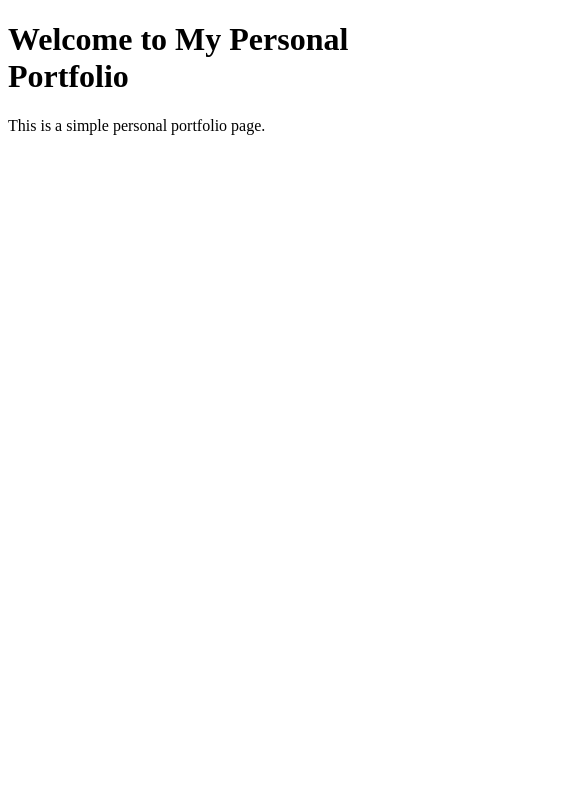
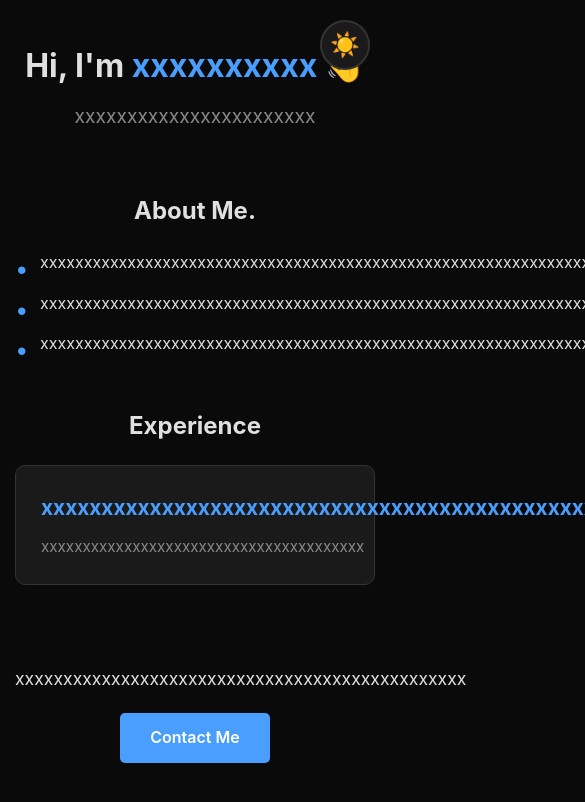
Before and after one commit to subhamsharrma/Portfolio, a plain HTML site: page index.html in a window 390 px wide. Shown: the top 802 px of the page, 585 px wide, since content can reach past the window. Drawn offline with Linux system fonts and the light colour scheme.

Commit message:
add html and css

```diff
--- a/index.html
+++ b/index.html
@@ -1,13 +1,53 @@
 <!DOCTYPE html>
 <html lang="en">
 <head>
-  <meta charset="UTF-8">
-  <meta name="viewport" content="width=device-width, initial-scale=1.0">
-  <title>Document</title>
+    <meta charset="UTF-8">
+    <meta name="viewport" content="width=device-width, initial-scale=1.0">
+    <title>Pankaj Kumar - Portfolio</title>
+    <link rel="stylesheet" href="style.css">
 </head>
 <body>
-  <h1>Welcome to My Personal Portfolio</h1>
-  <p>This is a simple personal portfolio page.</p>
+    <div class="toggle-btn" id="toggleBtn">☀️</div>
 
+    <div class="container">
+        <header>
+            <h1>Hi, I'm <span class="highlight">xxxxxxxxxx</span> 👋</h1>
+            <p class="subtitle">xxxxxxxxxxxxxxxxxxxxxxx</p>
+        </header>
+
+        <section class="about">
+            <h2>About Me.</h2>
+            <ul>
+                <li>xxxxxxxxxxxxxxxxxxxxxxxxxxxxxxxxxxxxxxxxxxxxxxxxxxxxxxxxxxxxxxxxxxxxxxxxxxxxxxxxxxxxxxxxxxxxxxxxxxxxxxxxxxxxxxxxx</li>
+                <li>xxxxxxxxxxxxxxxxxxxxxxxxxxxxxxxxxxxxxxxxxxxxxxxxxxxxxxxxxxxxxxxxxxxxxxxxxxxxxxxxxxxxxxxxxxxxxxxxxxxxxxxxxxxxxxxxx</li>
+                <li>xxxxxxxxxxxxxxxxxxxxxxxxxxxxxxxxxxxxxxxxxxxxxxxxxxxxxxxxxxxxxxxxxxxxxxxxxxxxxxxxxxxxxxxxxxxxxxxxxxxxxxxxxxxxxxxxx</li>
+            </ul>
+        </section>
+
+        <section class="experience">
+            <h2>Experience</h2>
+            <div class="experience-item">
+                <h3>xxxxxxxxxxxxxxxxxxxxxxxxxxxxxxxxxxxxxxxxxxxxxxxxxx</h3>
+                <p class="date">xxxxxxxxxxxxxxxxxxxxxxxxxxxxxxxxxxxxxxx</p>
+            </div>
+        </section>
+
+        <footer id="contact">
+            <p>xxxxxxxxxxxxxxxxxxxxxxxxxxxxxxxxxxxxxxxxxxxxxxx</p>
+            <a href="mailto:pankaj@example.com" class="contact-btn">Contact Me</a>
+        </footer>
+    </div>
+
+    <script>
+        const toggleBtn = document.getElementById('toggleBtn');
+        const body = document.body;
+        let isDark = true;
+
+        toggleBtn.addEventListener('click', () => {
+            isDark = !isDark;
+            body.classList.toggle('light-mode');
+            toggleBtn.textContent = isDark ? '☀️' : '🌙';
+        });
+    </script>
 </body>
 </html>
--- a/style.css
+++ b/style.css
@@ -1,73 +1,222 @@
-/* Reset some default spacing */
 * {
-  margin: 0;
-  padding: 0;
-  box-sizing: border-box;
+    margin: 0;
+    padding: 0;
+    box-sizing: border-box;
 }
 
 body {
-  font-family: Arial, sans-serif;
+    font-family: -apple-system, BlinkMacSystemFont, 'Segoe UI', Roboto, Oxygen, Ubuntu, Cantarell, sans-serif;
+    background-color: #0a0a0a;
+    color: #e0e0e0;
+    line-height: 1.6;
+    transition: all 0.3s ease;
+    min-height: 100vh;
 }
 
-.navbar {
-  display: flex;
-  justify-content: space-between;
-  align-items: center;
-  padding: 16px 40px;
-  background: linear-gradient(to right, #f7fafe, #ffffff);
-  box-shadow: 0 1px 4px rgba(0, 0, 0, 0.05);
+body.light-mode {
+    background-color: #f5f5f5;
+    color: #1a1a1a;
 }
 
-.logo {
-  font-size: 20px;
-  font-weight: bold;
-  color: #1a2b49;
+.container {
+    max-width: 800px;
+    margin: 0 auto;
+    padding: 60px 20px;
+    text-align: center;
 }
 
-.nav-links a {
-  margin-left: 20px;
-  text-decoration: none;
-  color: #333;
-  font-size: 14px;
+.toggle-btn {
+    position: fixed;
+    top: 20px;
+    right: 20px;
+    width: 50px;
+    height: 50px;
+    background-color: #1a1a1a;
+    border: 2px solid #333;
+    border-radius: 50%;
+    display: flex;
+    align-items: center;
+    justify-content: center;
+    font-size: 24px;
+    cursor: pointer;
+    transition: all 0.3s ease;
+    z-index: 1000;
 }
 
-.nav-links .btn {
-  background-color: #1a73e8;
-  color: white;
-  padding: 8px 16px;
-  border-radius: 8px;
-  font-weight: bold;
-  transition: background-color 0.3s;
+.light-mode .toggle-btn {
+    background-color: #fff;
+    border-color: #ddd;
 }
 
-.nav-links .btn:hover {
-  background-color: #1669d3;
+.toggle-btn:hover {
+    transform: scale(1.1);
+    box-shadow: 0 5px 15px rgba(255, 255, 255, 0.3);
 }
-.starcomponent {
-    margin-top: 50px;
-    width: 100%;
-    border: #1669d3 2px solid;
 
-    font-size: 20px;
-    justify-content: center;
-    align-items: center;
-    display: flex;
-    /* background-color: red; */
+.light-mode .toggle-btn:hover {
+    box-shadow: 0 5px 15px rgba(0, 0, 0, 0.2);
 }
-.paragraph {
-  font-size: 16px;
-  line-height: 1.6;
-  color: #555;
-  margin: 20px 0;
+
+header {
+    margin-bottom: 60px;
 }
-.tag {
-    justify-content: center;
-    align-items: center;
-    display: flex;
-    background-color: #e0f7fa;
-    color: black;
-    padding: 5px 10px;
-    border-radius: 12px;
-    font-size: 40px;
-    margin-right: 8px;
+
+h1 {
+    font-size: 2.5rem;
+    margin-bottom: 10px;
 }
+
+.highlight {
+    color: #4a9eff;
+}
+
+.light-mode .highlight {
+    color: #0066cc;
+}
+
+.subtitle {
+    font-size: 1.2rem;
+    color: #888;
+}
+
+.light-mode .subtitle {
+    color: #666;
+}
+
+section {
+    margin-bottom: 50px;
+    text-align: left;
+}
+
+h2 {
+    font-size: 2rem;
+    margin-bottom: 20px;
+    text-align: center;
+}
+
+.about ul {
+    list-style: none;
+}
+
+.about li {
+    margin-bottom: 15px;
+    padding-left: 25px;
+    position: relative;
+}
+
+.about li:before {
+    content: "•";
+    position: absolute;
+    left: 0;
+    color: #4a9eff;
+    font-size: 1.5rem;
+}
+
+.light-mode .about li:before {
+    color: #0066cc;
+}
+
+.about a {
+    color: #4a9eff;
+    text-decoration: none;
+    border-bottom: 1px solid transparent;
+    transition: border-color 0.3s ease;
+}
+
+.light-mode .about a {
+    color: #0066cc;
+}
+
+.about a:hover {
+    border-bottom-color: #4a9eff;
+}
+
+.light-mode .about a:hover {
+    border-bottom-color: #0066cc;
+}
+
+.experience-item {
+    background-color: #1a1a1a;
+    padding: 25px;
+    border-radius: 10px;
+    border: 1px solid #333;
+    transition: all 0.3s ease;
+}
+
+.light-mode .experience-item {
+    background-color: #fff;
+    border-color: #ddd;
+}
+
+.experience-item:hover {
+    transform: translateY(-5px);
+    box-shadow: 0 10px 20px rgba(74, 158, 255, 0.2);
+}
+
+.experience-item h3 {
+    font-size: 1.3rem;
+    margin-bottom: 10px;
+    color: #4a9eff;
+}
+
+.light-mode .experience-item h3 {
+    color: #0066cc;
+}
+
+.date {
+    color: #888;
+    font-size: 0.95rem;
+}
+
+.light-mode .date {
+    color: #666;
+}
+
+footer {
+    margin-top: 80px;
+    text-align: center;
+}
+
+footer p {
+    margin-bottom: 20px;
+    font-size: 1.1rem;
+}
+
+.contact-btn {
+    display: inline-block;
+    padding: 12px 30px;
+    background-color: #4a9eff;
+    color: #fff;
+    text-decoration: none;
+    border-radius: 5px;
+    transition: all 0.3s ease;
+    font-weight: 600;
+}
+
+.light-mode .contact-btn {
+    background-color: #0066cc;
+}
+
+.contact-btn:hover {
+    background-color: #3a8eef;
+    transform: translateY(-2px);
+    box-shadow: 0 5px 15px rgba(74, 158, 255, 0.4);
+}
+
+.light-mode .contact-btn:hover {
+    background-color: #0052a3;
+}
+
+@media (max-width: 768px) {
+    h1 {
+        font-size: 2rem;
+    }
+
+    h2 {
+        font-size: 1.5rem;
+    }
+
+    .container {
+        padding: 40px 15px;
+    }
+}
```
